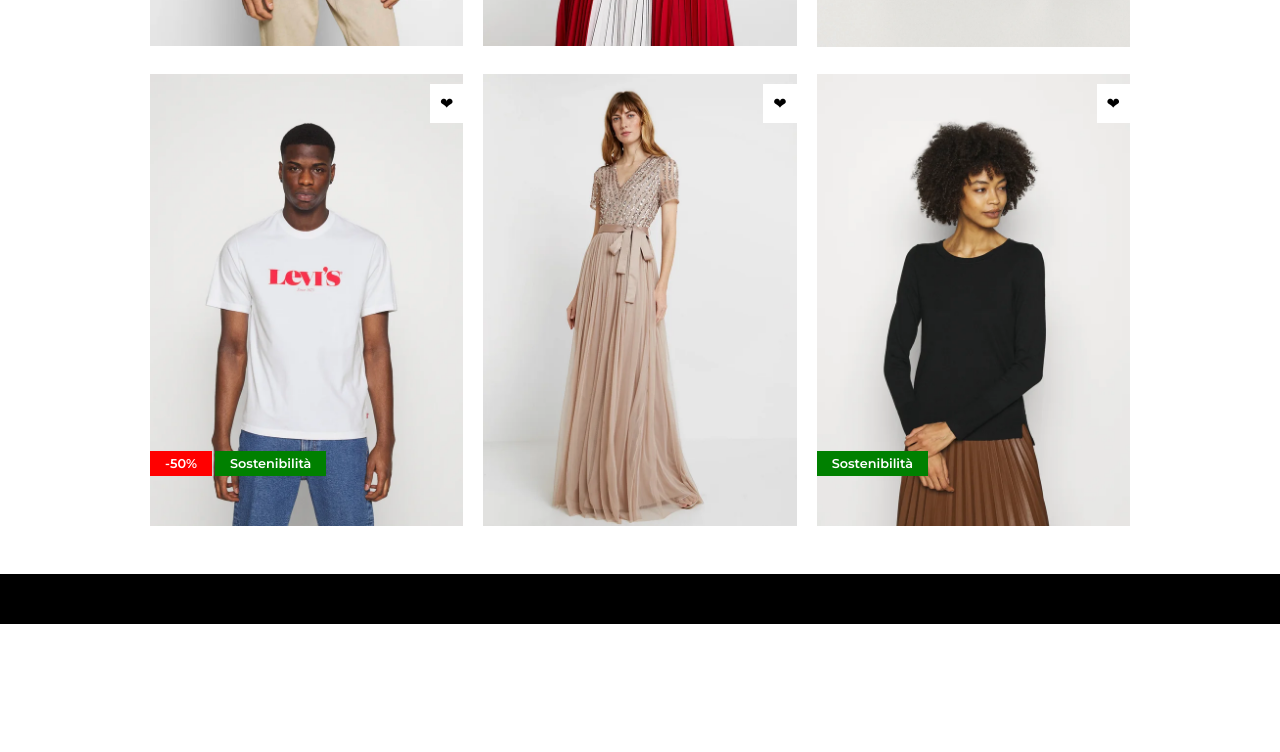
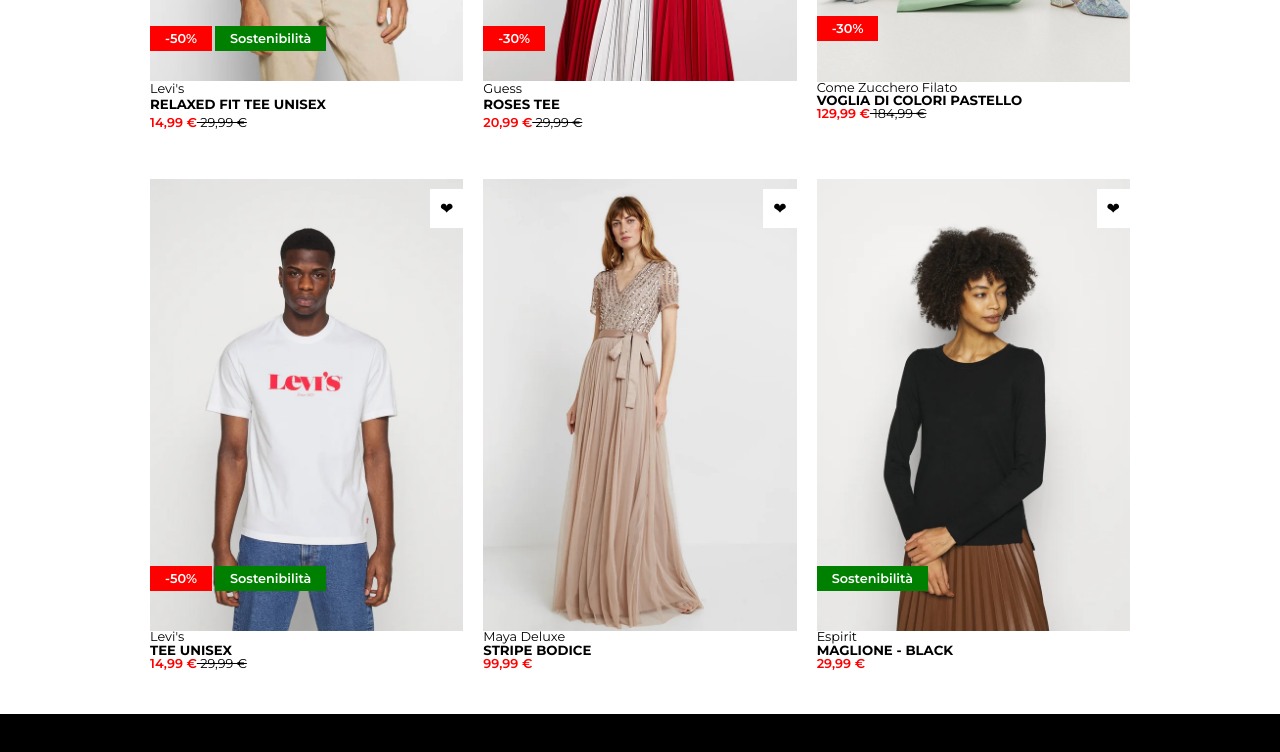
Before and after one commit to GiadaTonioni/html-css-boolando, a plain HTML site: page index.html in a window 1280 px wide. Shown: the part 506-1258 px from the top of the page. Before the commit the page ends 1130 px from the top, so only its background shows below. Drawn offline with Linux system fonts and the light colour scheme.

Commit message:
finito main

```diff
--- a/css/style.css
+++ b/css/style.css
@@ -67,19 +67,13 @@
     background-color: aquamarine;
     height: 400px;
     width: calc(100%/3 - 20px);
-    margin:40px 10px;
+    margin:75px 10px;
 }
 
 .content {
     background-color: aquamarine;
     height: 25px;
     margin: 10px;
-    justify-content: space-between;
-    display: flex;
-}
-
-span {
-    display: flex;
 }
 
 /* cards e over */
@@ -107,6 +101,7 @@
     display: none;
 }
 
+/* inizio labels */
 .label-red {
     background-color: red;
     color: white;
@@ -115,7 +110,7 @@
     padding: 5px 15px;
     position: absolute;
     left: 0;
-    bottom: 50px;
+    bottom: 80px;
 }
 
 .label-green {
@@ -125,7 +120,7 @@
     font-weight: 600;
     padding: 5px 15px;
     position: absolute;
-    bottom: 50px;
+    bottom: 80px;
     left: 65px;
 }
 
@@ -141,3 +136,22 @@
     right: 0;
     top: 10px;
 }
+/* fine labels */
+/* inizio scritte*/
+.txt-black {
+    font-size: 0.8em;
+}
+
+.txt-red {
+    color: red;
+    font-size: 0.8em;
+    font-weight: 600;
+}
+
+.canc {
+    text-decoration-line: line-through;
+}
+
+.descrizione {
+    line-height: 0.8em;
+}
--- a/index.html
+++ b/index.html
@@ -47,6 +47,11 @@
                         <label for="" class="label-red">-50%</label>
                         <label for="" class="label-green">Sostenibilità</label>
                         <label for="" class="label-heart">&#10084;</label>
+                        <div>
+                            <p class="txt-black">Levi's</p>
+                            <h5>RELAXED FIT TEE UNISEX</h5>
+                            <span class="txt-red">14,99 &euro;</span><span class="txt-black canc"> 29,99 &euro;</span>
+                        </div>
                     </div>
                 </div>
                 <div class="col-33">
@@ -55,6 +60,11 @@
                         <img src="./img/2b.webp" class="img-back" alt="">
                         <label for="" class="label-red">-30%</label>
                         <label for="" class="label-heart">&#10084;</label>
+                        <div>
+                            <p class="txt-black">Guess</p>
+                            <h5>ROSES TEE</h5>
+                            <span class="txt-red">20,99 &euro;</span><span class="txt-black canc"> 29,99 &euro;</span>
+                        </div>
                     </div>
                 </div>
                 <div class="col-33">
@@ -63,6 +73,11 @@
                         <img src="./img/3b.webp" class="img-back" alt="">
                         <label for="" class="label-red">-30%</label>
                         <label for="" class="label-heart">&#10084;</label>
+                        <div class="descrizione">
+                            <p class="txt-black">Come Zucchero Filato</p>
+                            <h5>VOGLIA DI COLORI PASTELLO</h5>
+                            <span class="txt-red">129,99 &euro;</span><span class="txt-black canc"> 184,99 &euro;</span>
+                        </div>
                     </div>
                 </div>
                 <div class="col-33">
@@ -72,6 +87,11 @@
                         <label for="" class="label-red">-50%</label>
                         <label for="" class="label-green">Sostenibilità</label>
                         <label for="" class="label-heart">&#10084;</label>
+                        <div class="descrizione">
+                            <p class="txt-black">Levi's</p>
+                            <h5>TEE UNISEX</h5>
+                            <span class="txt-red">14,99 &euro;</span><span class="txt-black canc"> 29,99 &euro;</span>
+                        </div>
                     </div>
                 </div>
                 <div class="col-33">
@@ -79,6 +99,11 @@
                         <img src="./img/5.webp" class="img-front" alt="img5">
                         <img src="./img/5b.webp" class="img-back" alt="">
                         <label for="" class="label-heart">&#10084;</label>
+                        <div class="descrizione">
+                            <p class="txt-black">Maya Deluxe</p>
+                            <h5>STRIPE BODICE</h5>
+                            <span class="txt-red">99,99 &euro;</span>
+                        </div>
                     </div>
                 </div>
                 <div class="col-33">
@@ -87,6 +112,11 @@
                         <img src="./img/6b.webp" class="img-back" alt="">
                         <label for="" class="label-green last">Sostenibilità</label>
                         <label for="" class="label-heart">&#10084;</label>
+                        <div class="descrizione">
+                            <p class="txt-black">Espirit</p>
+                            <h5>MAGLIONE - BLACK</h5>
+                            <span class="txt-red">29,99 &euro;</span>
+                        </div>
                     </div>
                 </div>
             </div>
```
